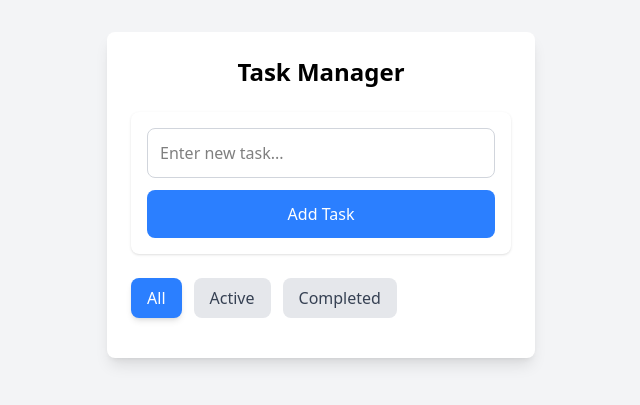
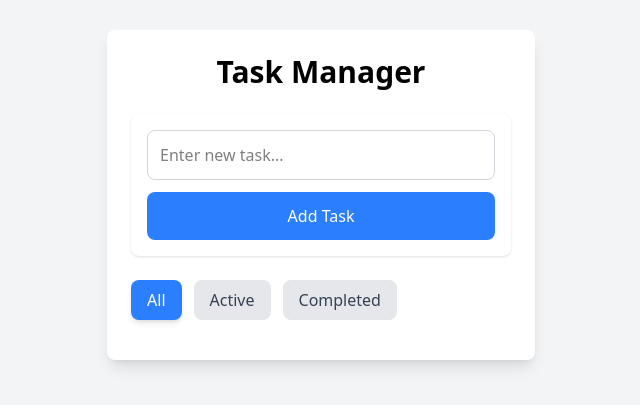
Before and after one commit to FatemeArefi/Task-Manager, a React (Vite) app: page / in a window 1280 px wide. Shown: the part 205-610 px from the top of the page, without its empty margins (319-959 px from the left). Built offline with nearby package versions, Linux system fonts and the light colour scheme.

Commit message:
Apply font

```diff
--- a/src/components/TaskManager.tsx
+++ b/src/components/TaskManager.tsx
@@ -69,7 +69,9 @@ const TaskManager = () => {
   return (
     <div className="flex items-center justify-center h-screen bg-gray-100">
       <div className="p-6 max-w-md bg-white rounded-lg shadow-lg">
-        <h1 className="text-2xl font-bold text-center mb-6">Task Manager</h1>
+        <h1 className=" font-pacifico text-3xl font-bold text-center mb-6">
+          Task Manager
+        </h1>
         {editingTaskId && taskToEdit ? (
           <EditTaskForm
             taskId={taskToEdit.id}
```
